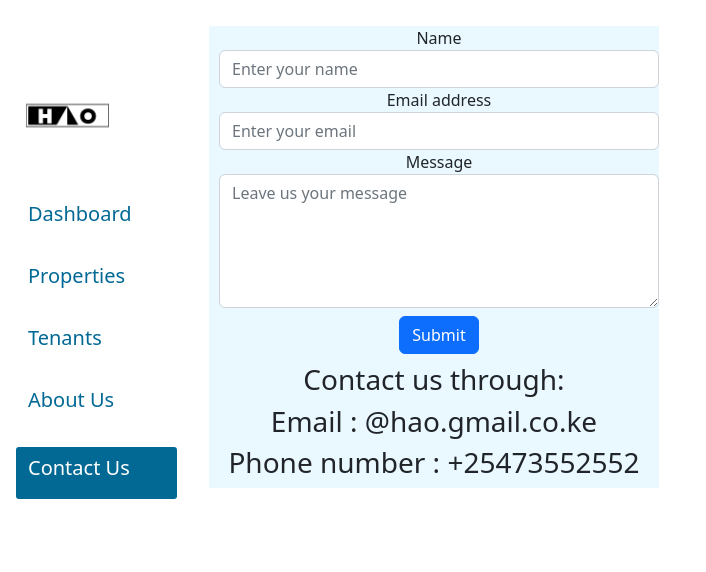
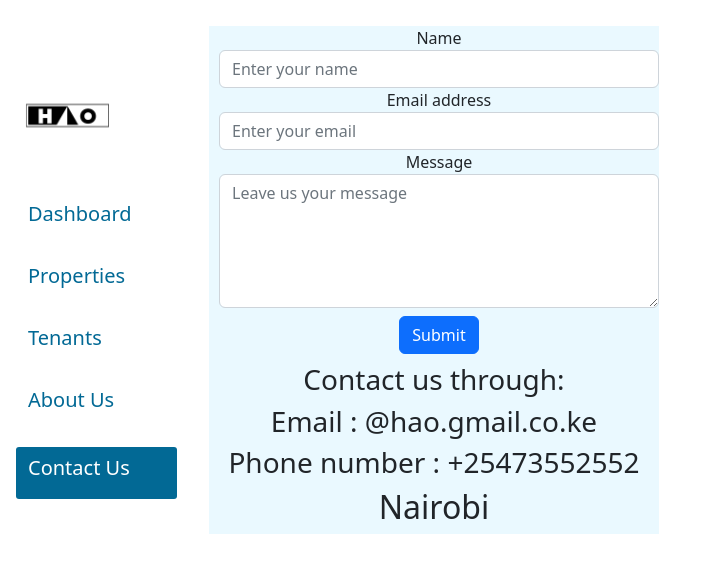
Before and after one commit to Josekariz/hao-frontend, a React (Create React App) app: page /contact_us in a window 1280 px wide. Shown: the top 572 px of the page, without its empty margins (0-706 px from the left). Built offline with nearby package versions, Linux system fonts and the light colour scheme.

Commit message:
modify contact component

```diff
--- a/src/Pages/Contact/Contact.js
+++ b/src/Pages/Contact/Contact.js
@@ -97,6 +97,7 @@ class App extends React.Component {
                 <h3>Contact us through:</h3>
                 <h3>Email : @hao.gmail.co.ke</h3>
                 <h3>Phone number : +25473552552</h3>
+                <h2>Nairobi</h2>
               </div>
             </div>
           </div>
```
